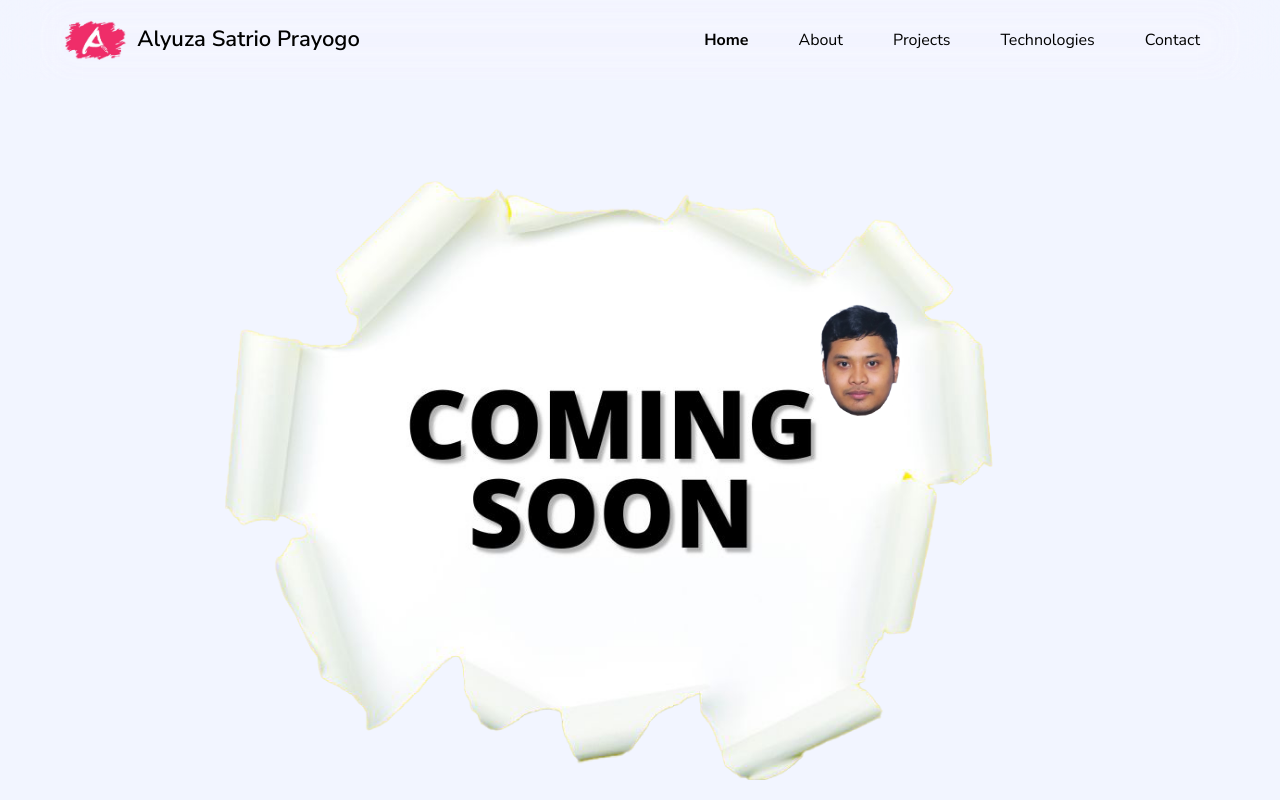
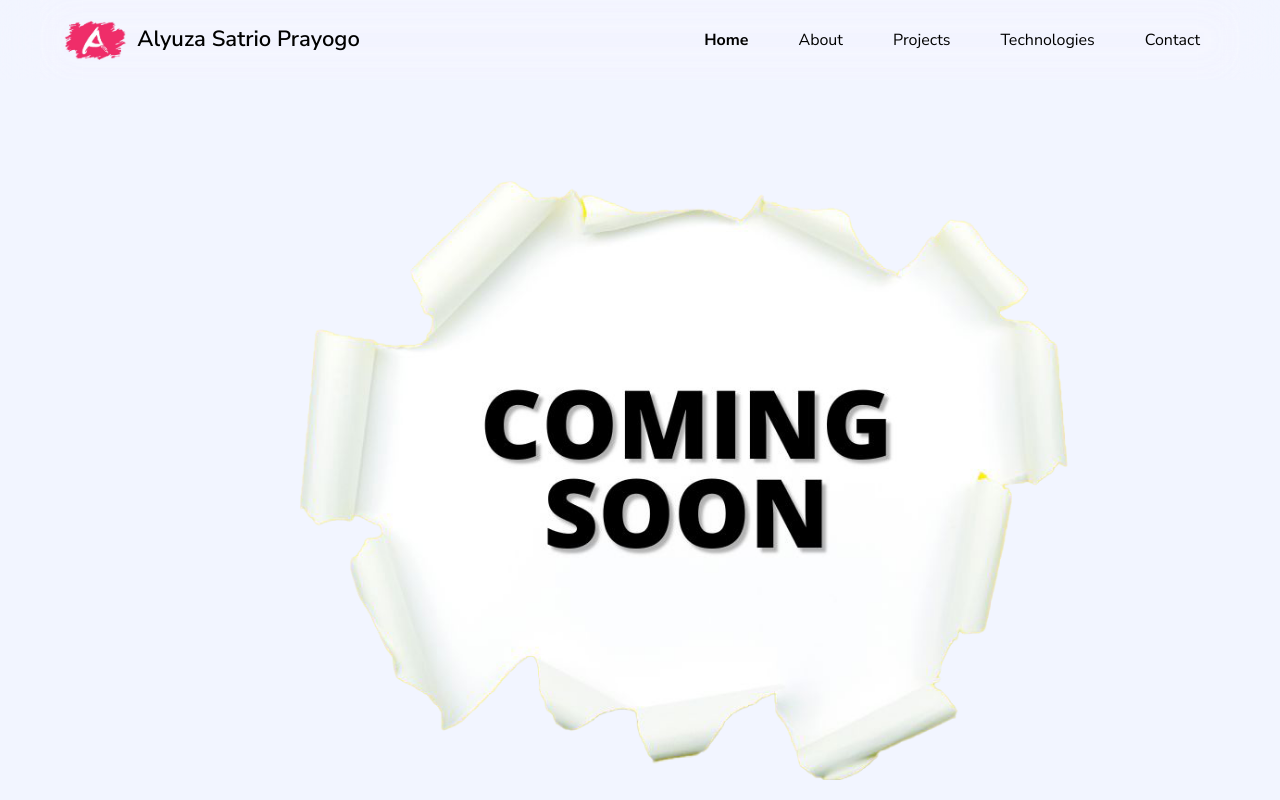
Before and after one commit to alyuza/Personal-Website, a React (Vite) app: page /about in a window 1280 px wide. Shown: the top 800 px of the page. Built offline with nearby package versions, Linux system fonts and the light colour scheme.

Commit message:
styling : remove head

```diff
--- a/src/components/MainPage/ComingSoon/index.jsx
+++ b/src/components/MainPage/ComingSoon/index.jsx
@@ -9,7 +9,7 @@ export default function index() {
   return (
     <Box className={styles.soonPage}>
         <img className={styles.soonImage} src={comingsoonimage} alt="Alyuza Photo" />
-        <img className={styles.kepalaImage} src={kepala} alt="Alyuza Photo" />
+        {/* <img className={styles.kepalaImage} src={kepala} alt="Alyuza Photo" /> */}
     </Box>
   )
 }
```
